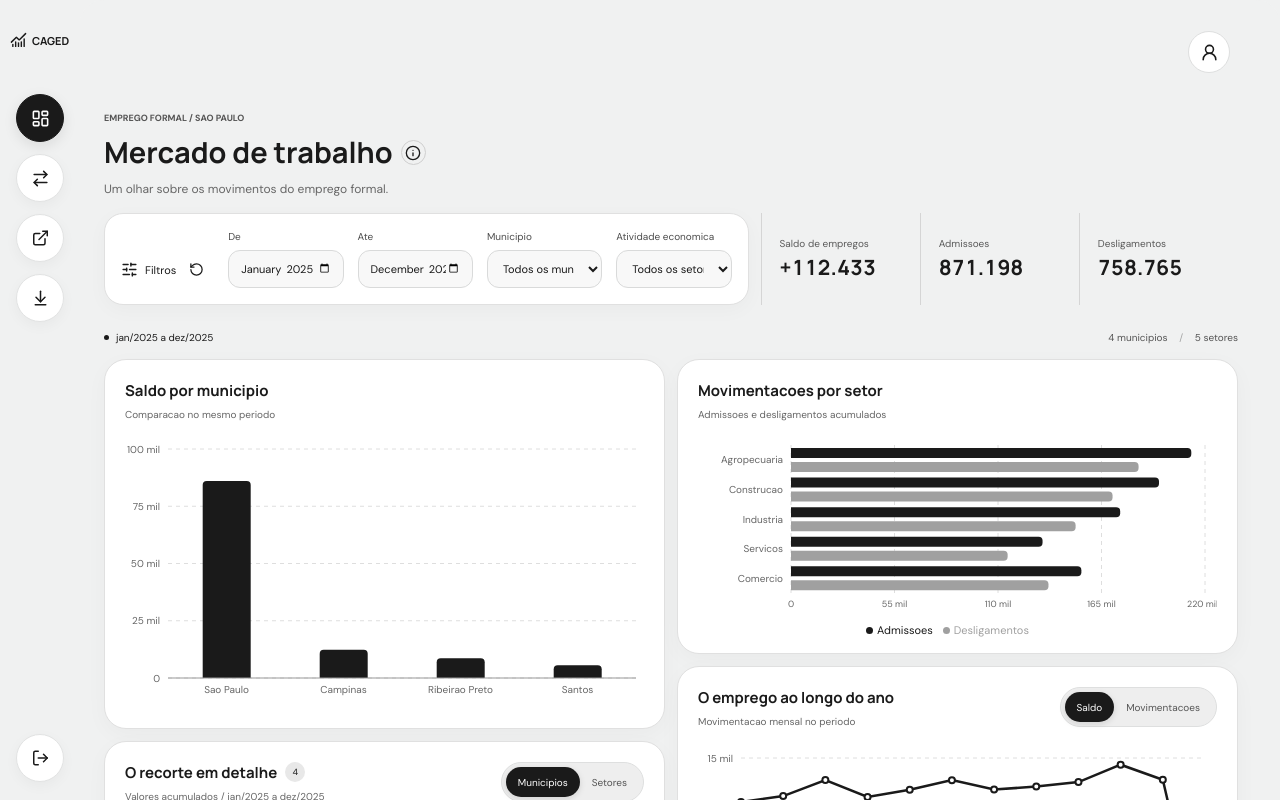
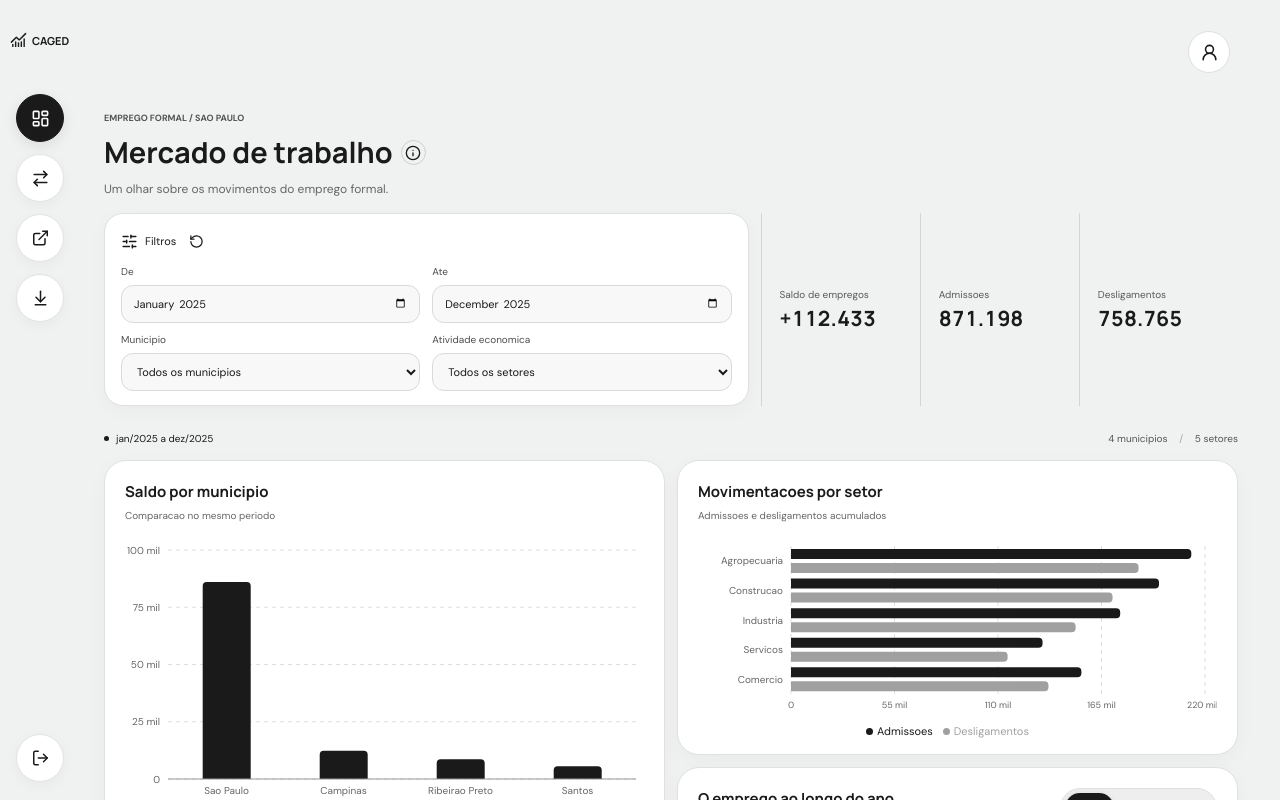
Before and after one commit to Felipeguirau3/caged-monorepo, a React (Vite) app in the folder apps/frontend/: page / in a window 1280 px wide. Shown: the top 800 px of the page. Built offline with nearby package versions, Linux system fonts and the light colour scheme.

Commit message:
style(frontend): group filters by category

```diff
--- a/apps/frontend/src/App.module.css
+++ b/apps/frontend/src/App.module.css
@@ -54,10 +54,13 @@
 .infoButton:hover { background: #e5e5e5; }
 .infoTooltip { position: absolute; left: calc(100% + 10px); top: 50%; z-index: 10; width: 275px; padding: 12px 14px; border-radius: 12px; background: var(--ink); color: #fff; font-size: 11px; font-weight: 400; line-height: 1.55; box-shadow: 0 8px 24px #11111124; visibility: hidden; opacity: 0; transform: translateY(-45%); transition: opacity .12s ease; }
 .infoButton:hover + .infoTooltip, .infoButton:focus-visible + .infoTooltip { visibility: visible; opacity: 1; }
-.filters { display: flex; align-items: flex-end; gap: 14px; padding: 16px; border: 1px solid #e0e0e0; border-radius: 19px; background: #fff; box-shadow: 0 5px 20px #11111108; }
-.filterTitle { display: flex; align-items: center; gap: 7px; font-size: 11px; height: 36px; margin-right: 4px; }
+.filters { display: grid; align-content: start; gap: 10px; min-width: 0; padding: 14px 16px; border: 1px solid #e0e0e0; border-radius: 19px; background: #fff; box-shadow: 0 5px 20px #11111108; }
+.filterTitle { display: flex; align-items: center; gap: 7px; font-size: 11px; min-height: 22px; }
 .filterTitle > button { border: 0; background: none; color: var(--ink); padding: 6px; display: grid; place-items: center; }
-.filters label { display: grid; gap: 7px; font-size: 10px; color: #4d4d4d; flex: 1; min-width: 0; }
+.filterFields { display: grid; gap: 10px; min-width: 0; }
+.dateFilters, .categoryFilters { display: grid; grid-template-columns: repeat(2, minmax(0, 1fr)); gap: 12px; min-width: 0; }
+.singleCategory { grid-template-columns: minmax(0, 1fr); }
+.filters label { display: grid; gap: 7px; min-width: 0; font-size: 10px; color: #4d4d4d; }
 .filters input, .filters select { width: 100%; min-width: 0; height: 38px; border: 1px solid #d9dada; border-radius: 12px; background: #f8f8f8; padding: 0 11px; font-size: 11px; color: var(--ink); }
 .resultMeta { display: flex; justify-content: space-between; align-items: center; font-size: 10px; color: #555; padding: 22px 0 15px; gap: 10px; }
 .resultMeta > span:first-child { display: flex; align-items: center; gap: 7px; color: var(--ink); }
--- a/apps/frontend/src/App.tsx
+++ b/apps/frontend/src/App.tsx
@@ -107,10 +107,16 @@ function Dashboard({ comparison = false }: { comparison?: boolean }) {
           <div className={styles.filterAnalyticsRow}>
             <section aria-label="Filtros da consulta" className={styles.filters}>
               <div className={styles.filterTitle}><SlidersHorizontal size={17} /><span>Filtros</span><button title="Limpar filtros" aria-label="Limpar filtros" onClick={() => { setParams({}); setSearch(''); }}><RotateCcw size={15} /></button></div>
-              <label>De<input aria-label="Periodo inicial" type="month" value={filters.start} onChange={(event) => setFilter('start', event.target.value)} /></label>
-              <label>Ate<input aria-label="Periodo final" type="month" value={filters.end} onChange={(event) => setFilter('end', event.target.value)} /></label>
-              {!comparison && <label>Municipio<select aria-label="Municipio" value={filters.city} onChange={(event) => setFilter('city', event.target.value)}><option value="all">Todos os municipios</option>{cities.map((city) => <option key={city}>{city}</option>)}</select></label>}
-              <label>Atividade economica<select aria-label="Atividade economica" value={filters.sector} onChange={(event) => setFilter('sector', event.target.value)}><option value="all">Todos os setores</option>{sectors.map((sector) => <option key={sector}>{sector}</option>)}</select></label>
+              <div className={styles.filterFields}>
+                <div className={styles.dateFilters}>
+                  <label>De<input aria-label="Periodo inicial" type="month" value={filters.start} onChange={(event) => setFilter('start', event.target.value)} /></label>
+                  <label>Ate<input aria-label="Periodo final" type="month" value={filters.end} onChange={(event) => setFilter('end', event.target.value)} /></label>
+                </div>
+                <div className={`${styles.categoryFilters} ${comparison ? styles.singleCategory : ''}`}>
+                  {!comparison && <label>Municipio<select aria-label="Municipio" value={filters.city} onChange={(event) => setFilter('city', event.target.value)}><option value="all">Todos os municipios</option>{cities.map((city) => <option key={city}>{city}</option>)}</select></label>}
+                  <label>Atividade economica<select aria-label="Atividade economica" value={filters.sector} onChange={(event) => setFilter('sector', event.target.value)}><option value="all">Todos os setores</option>{sectors.map((sector) => <option key={sector}>{sector}</option>)}</select></label>
+                </div>
+              </div>
             </section>
             <section className={styles.metricStrip} aria-label="Indicadores do periodo">
               <article className={styles.metricSummary}><span>Saldo de empregos</span><strong>{signed(total.balance)}</strong></article>
```
